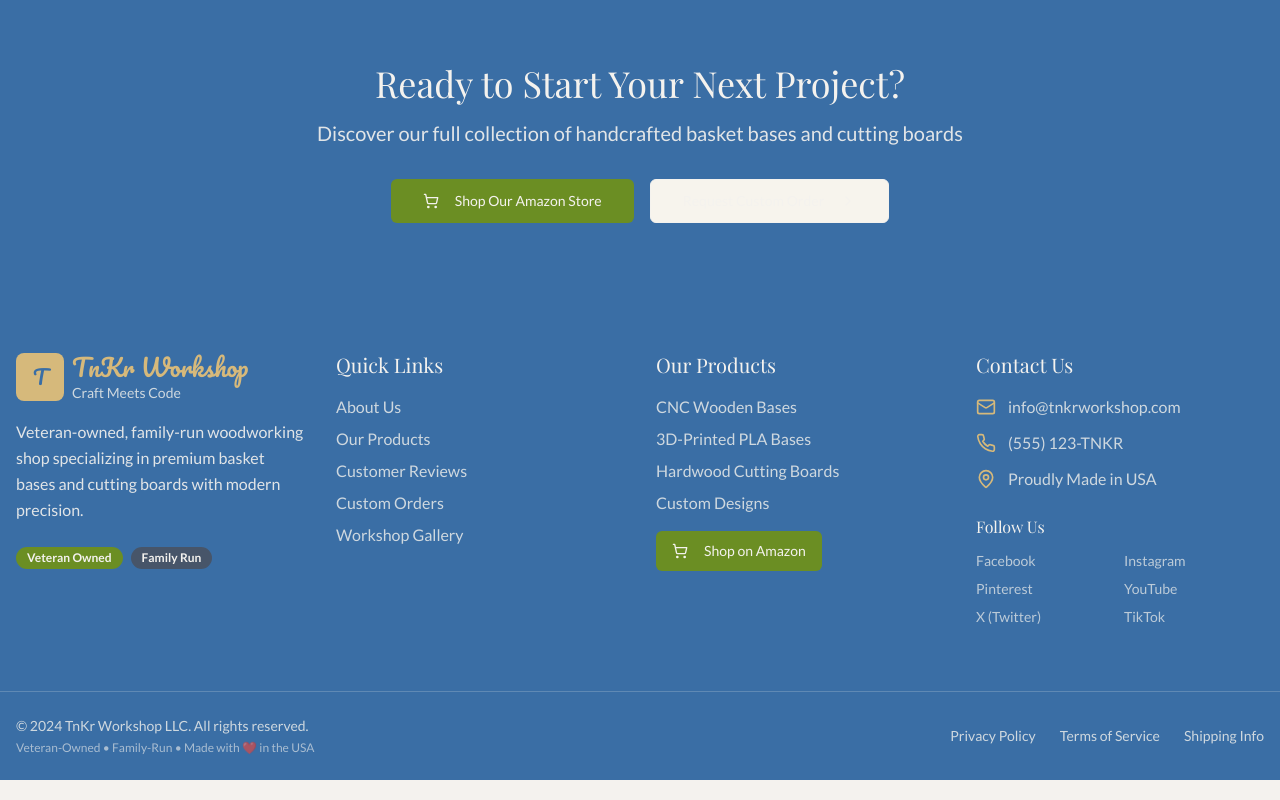
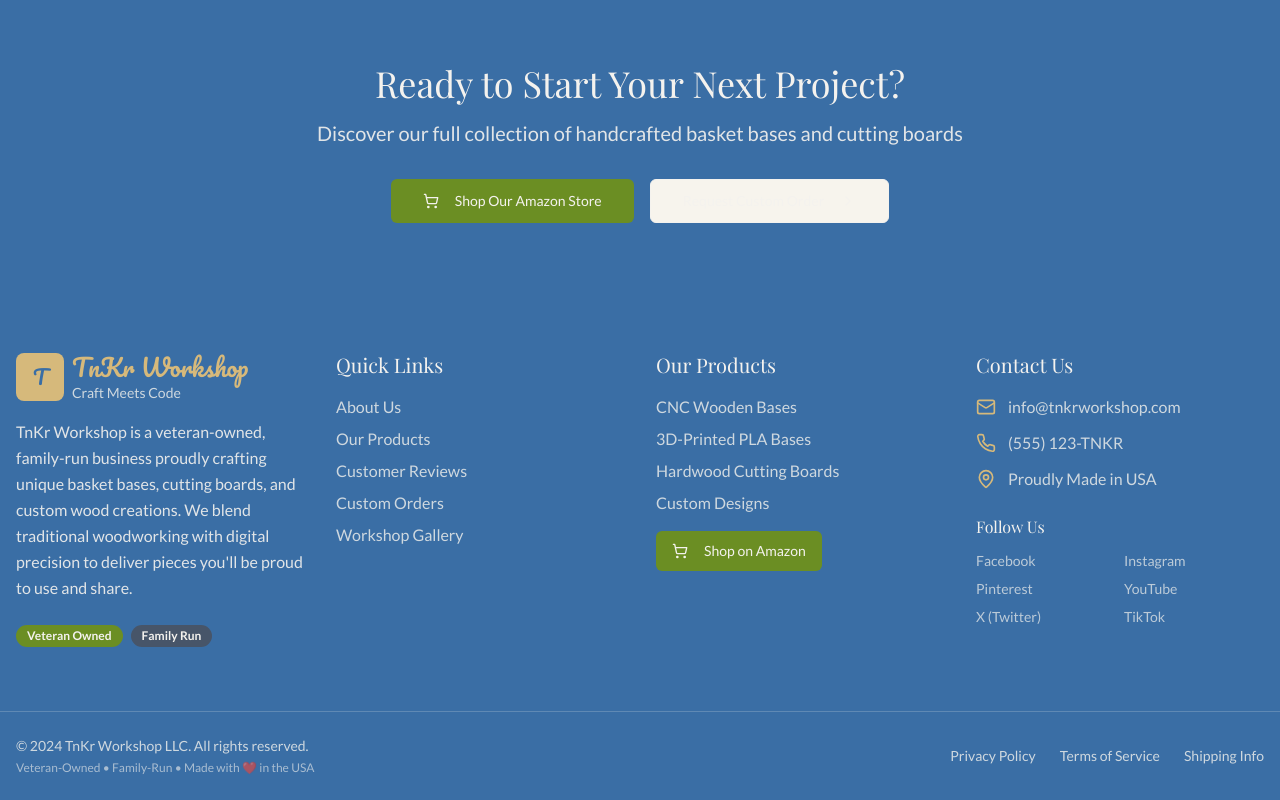
Before and after one commit to tnkrworkshop/tnkrworkshopllc, a React (Vite) app: page / in a window 1280 px wide. Shown: the part 4665-5465 px from the top of the page. Built offline with nearby package versions, Linux system fonts and the light colour scheme.

Commit message:
Replace footer text
Updated the footer text with the provided content.

```diff
--- a/src/components/Footer.tsx
+++ b/src/components/Footer.tsx
@@ -1,4 +1,3 @@
-
 import { Button } from "@/components/ui/button";
 import { Separator } from "@/components/ui/separator";
 import { Badge } from "@/components/ui/badge";
@@ -31,8 +30,7 @@ const Footer = () => {
               </div>
             </div>
             <p className="text-poplar/90 mb-6 leading-relaxed">
-              Veteran-owned, family-run woodworking shop specializing in premium
-              basket bases and cutting boards with modern precision.
+              TnKr Workshop is a veteran-owned, family-run business proudly crafting unique basket bases, cutting boards, and custom wood creations. We blend traditional woodworking with digital precision to deliver pieces you'll be proud to use and share.
             </p>
             <div className="flex flex-wrap gap-2">
               <Badge className="bg-maker-green text-poplar">Veteran Owned</Badge>
```
